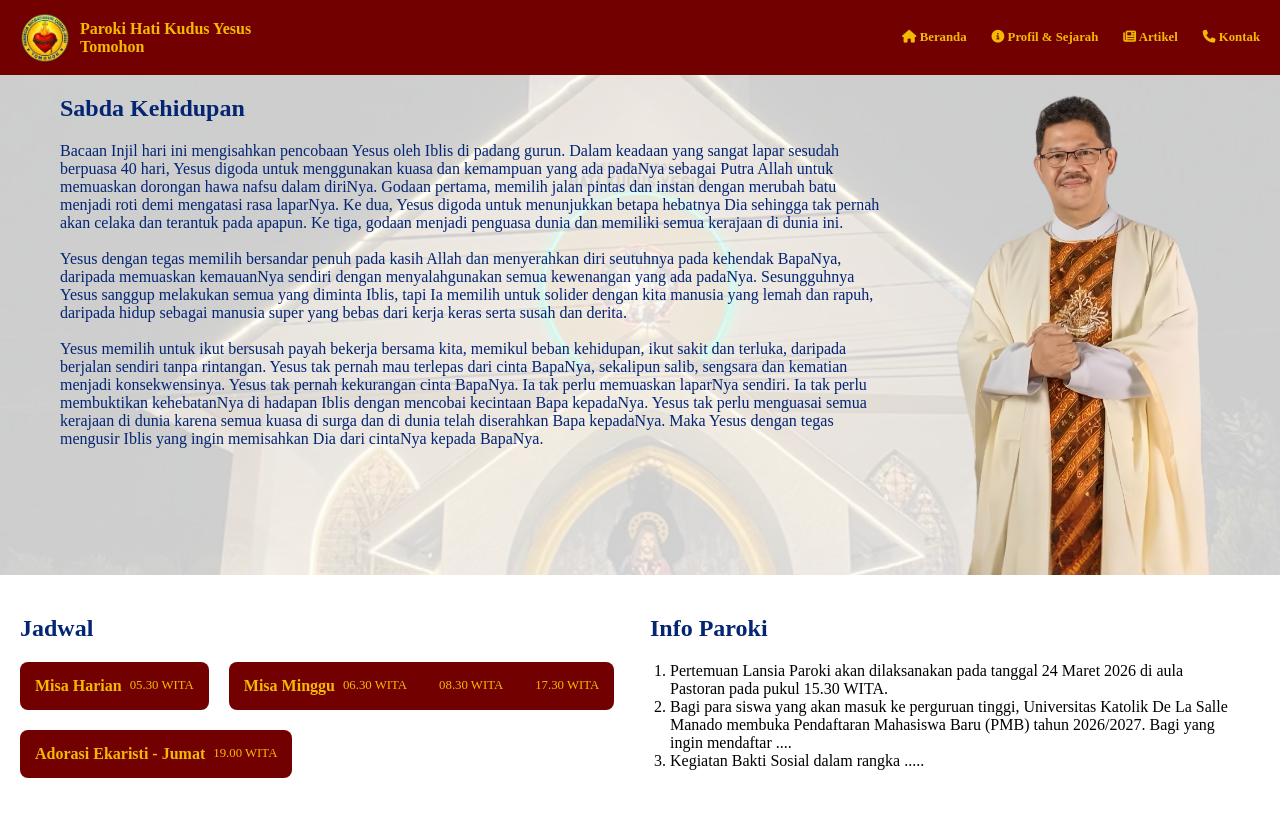
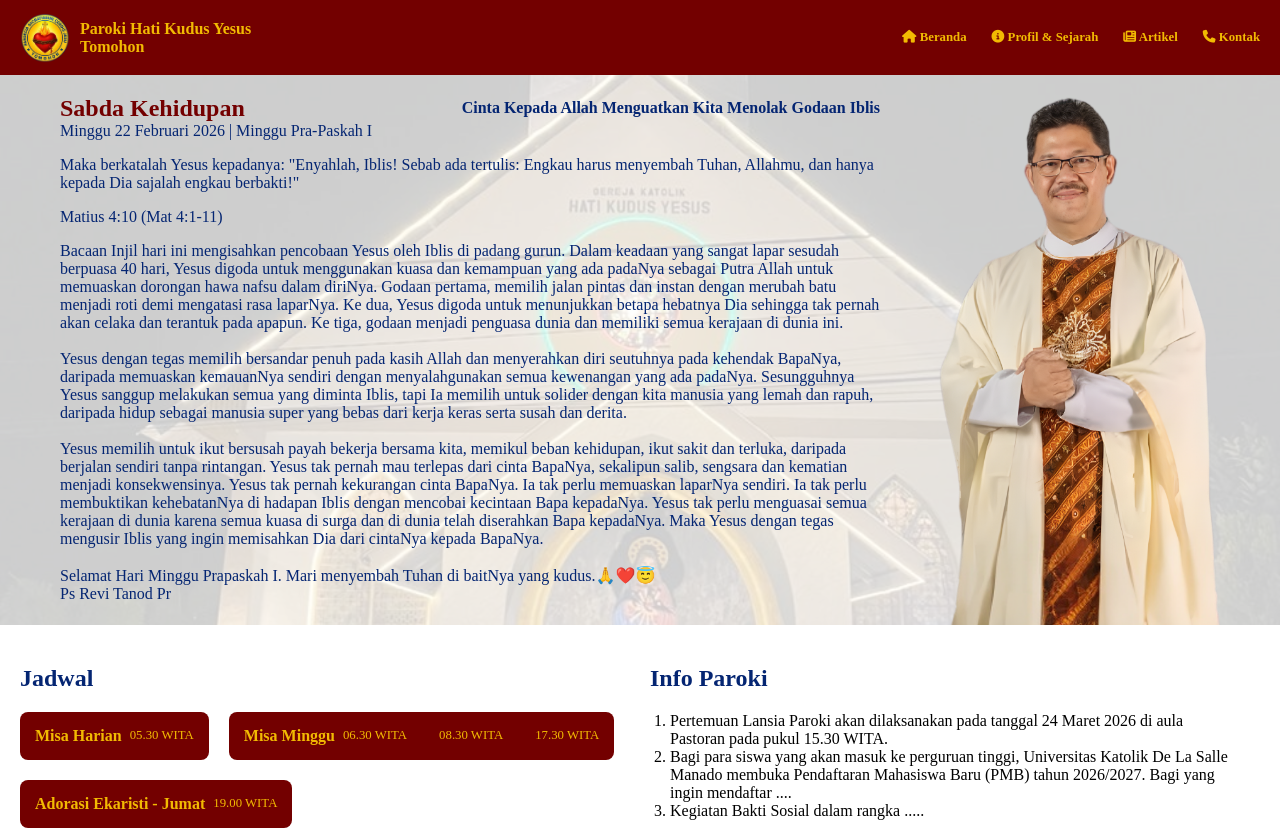
Before and after one commit to srmpandejlaki/Website-HKY, a React (Vite) app: page /dashboard in a window 1280 px wide. Shown: the top 830 px of the page. Built offline with nearby package versions, Linux system fonts and the light colour scheme.

Commit message:
update section sabda kehidupan

```diff
--- a/src/features/umat/components/SabdaKehidupanSection.jsx
+++ b/src/features/umat/components/SabdaKehidupanSection.jsx
@@ -3,7 +3,17 @@ import React from "react";
 function SabdaKehidupanSection() {
   return (
     <section className="sabda-kehidupan-section">
-      <h2 className="section-title">Sabda Kehidupan</h2>
+      <div className="layer-pertama">
+        <div>
+          <h2 className="section-title">Sabda Kehidupan</h2>
+          <p>Minggu 22 Februari 2026 | Minggu Pra-Paskah I</p>
+        </div>
+        <p className="header-sabda-kehidupan">Cinta Kepada Allah Menguatkan Kita Menolak Godaan Iblis</p>
+      </div>
+      <div className="layer-kedua">
+        <p>Maka berkatalah Yesus kepadanya: "Enyahlah, Iblis! Sebab ada tertulis: Engkau harus menyembah Tuhan, Allahmu, dan hanya kepada Dia sajalah engkau berbakti!"</p>
+        <p>Matius 4:10 (Mat 4:1-11)</p>
+      </div>
       <p className="text">
         Bacaan Injil hari ini mengisahkan pencobaan Yesus oleh Iblis di padang gurun. Dalam keadaan yang sangat lapar sesudah berpuasa 40 hari, Yesus digoda untuk menggunakan kuasa dan kemampuan yang ada padaNya sebagai Putra Allah untuk memuaskan dorongan hawa nafsu dalam diriNya.
         Godaan pertama, memilih jalan pintas dan instan dengan merubah batu menjadi roti demi mengatasi rasa laparNya. Ke dua, Yesus digoda untuk menunjukkan betapa hebatnya Dia sehingga tak pernah akan celaka dan terantuk pada apapun. Ke tiga, godaan menjadi penguasa dunia dan memiliki semua kerajaan di dunia ini.
@@ -15,6 +25,8 @@ function SabdaKehidupanSection() {
         Yesus tak pernah kekurangan cinta BapaNya. Ia tak perlu memuaskan laparNya sendiri. Ia tak perlu membuktikan kehebatanNya di hadapan Iblis dengan mencobai kecintaan Bapa kepadaNya. Yesus tak perlu menguasai semua kerajaan di dunia karena semua kuasa di surga dan di dunia telah diserahkan Bapa kepadaNya.
         Maka Yesus dengan tegas mengusir Iblis yang ingin memisahkan Dia dari cintaNya kepada BapaNya.
         <br /><br />
+        Selamat Hari Minggu Prapaskah I. Mari menyembah Tuhan di baitNya yang kudus.🙏❤️😇 <br />
+        Ps Revi Tanod Pr
       </p>
     </section>
   );
--- a/src/features/umat/pages/Dashboard.scss
+++ b/src/features/umat/pages/Dashboard.scss
@@ -18,6 +18,7 @@
     inset: 0;
     background: rgba(255, 255, 255, 0.8); // putih transparan
   }
+}
 
 // sabda kehidupan - section
 .content {
@@ -32,13 +33,31 @@
     width: 25%;
     display: flex;
     justify-content: center;
+    align-items: end;
 
     img {
       height: 100%;
-        max-height: 500px;
+      max-height: 550px;
       object-fit: contain; // biar ga kepotong
     }
   }
+}
+.layer-pertama {
+  display: flex;
+  justify-content: space-between;
+
+  div h2 {
+    color: $secondary-color;
+    margin-bottom: 0;
+  }
+
+  div p {
+    margin: 0;
+  }
+
+  .header-sabda-kehidupan {
+    font-weight: bold;
+    padding-top: 0.5rem;
   }
 }
 
```
Lines whose indentation alone changed are shown as unchanged.
